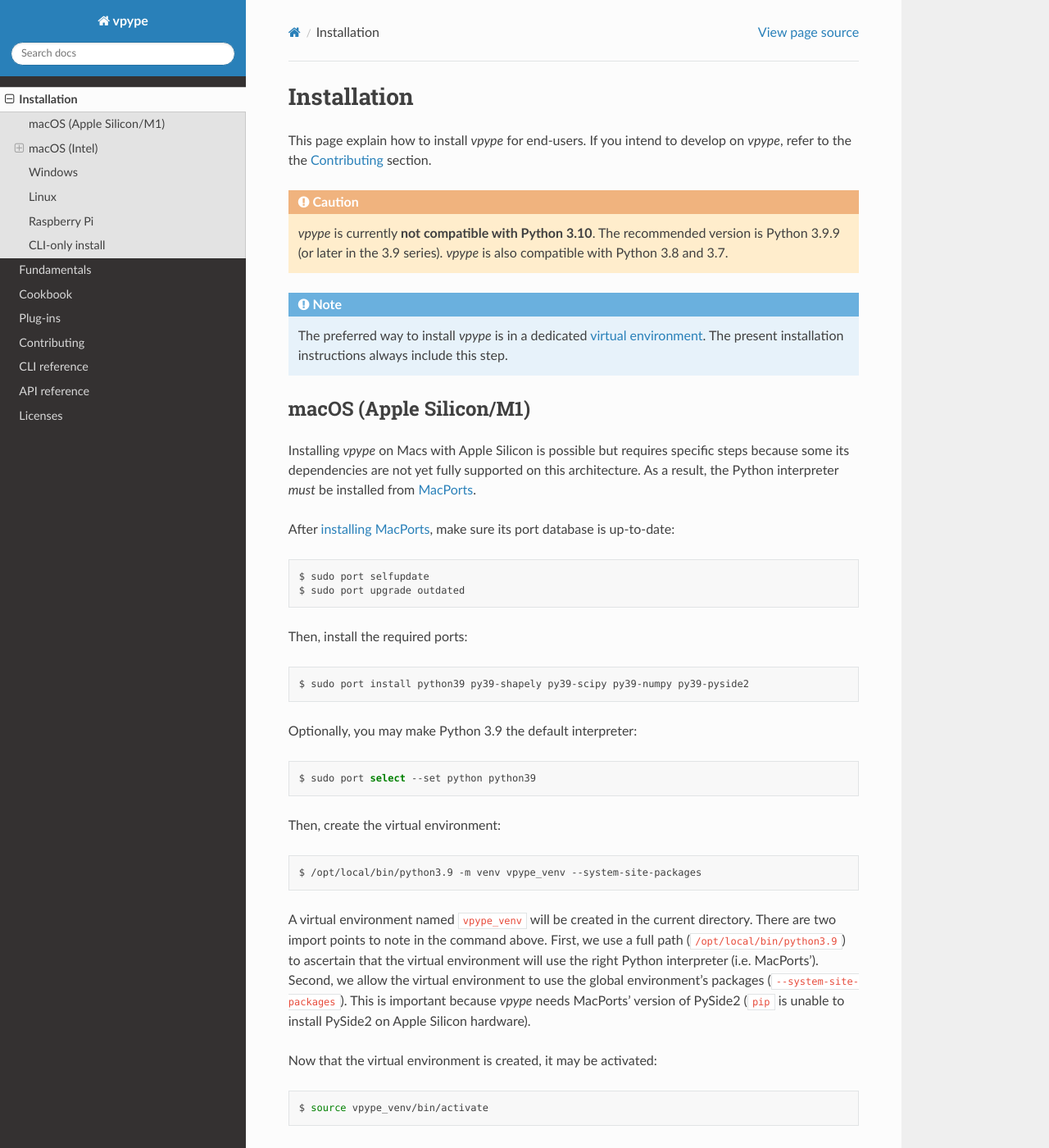
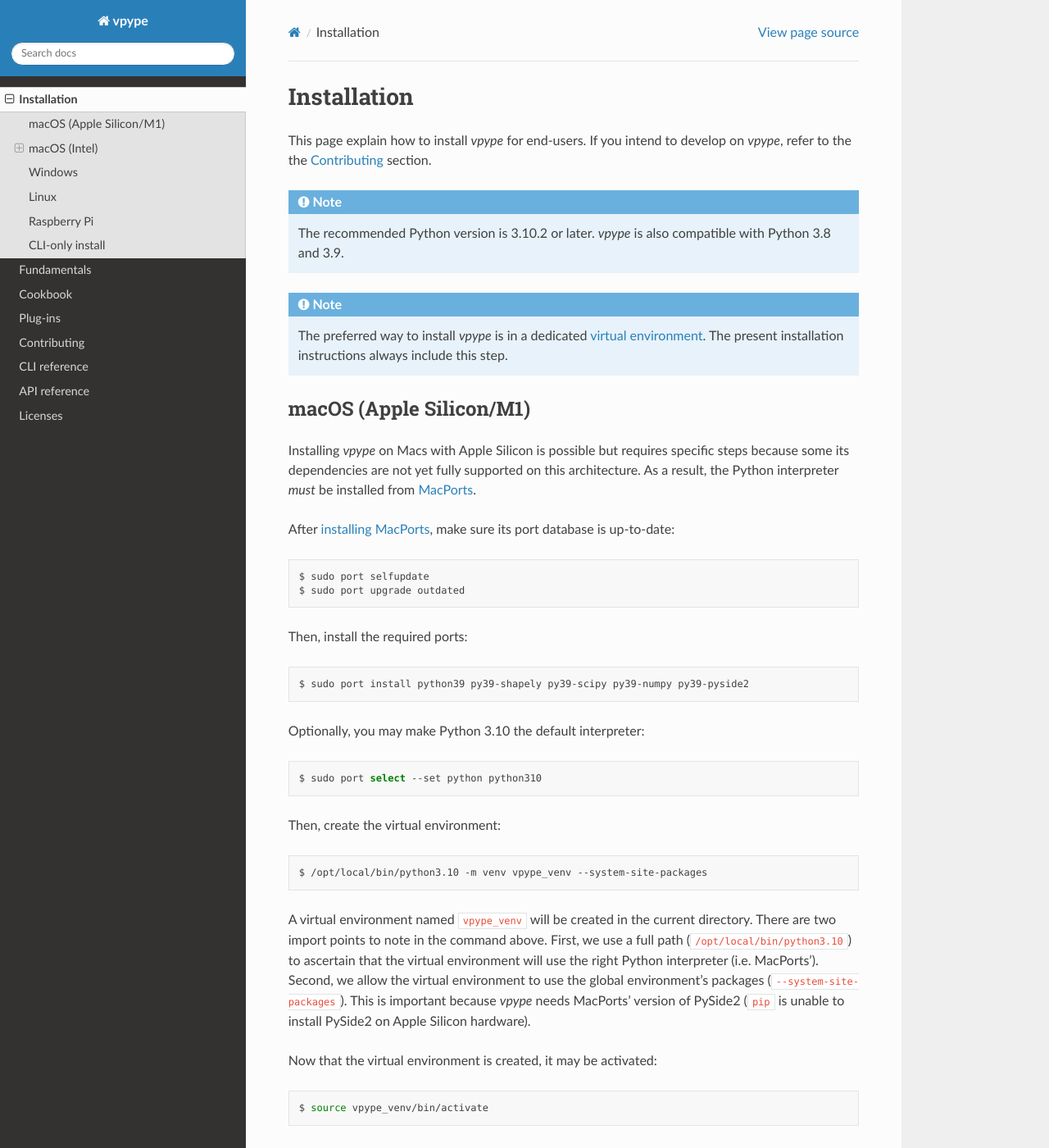
Before and after one commit to abey79/vpype, a Sphinx documentation site: the page built from docs/install.rst, in a window 1280 px wide and 1400 px high. Shown: the whole window at 82% size. Built offline with Sphinx 7.4.7 and the Read the Docs theme 2.0.0, drawn with Linux system fonts in a browser that asks for light colours; some of the changed text lies outside the part shown.

Commit message:
- .readthedocs.yml: updated to 3.10 and newer format - Actions:   - Win installer built with 3.10   - Fixed missing quotes around 3.10   - Updated Poetry to 1.1.13   - Changed full pytest run to 3.10 - Updated install doc - Updated CHANGELOG.md
- Fixed workf

```diff
--- a/docs/install.rst
+++ b/docs/install.rst
@@ -6,10 +6,14 @@
 
 This page explain how to install *vpype* for end-users. If you intend to develop on *vpype*, refer to the the :ref:`contributing` section.
 
-.. caution::
+..
+  .. caution::
 
-    *vpype* is currently **not compatible with Python 3.10**. The recommended version is Python 3.9.9 (or later in the 3.9 series). *vpype* is
-    also compatible with Python 3.8 and 3.7.
+      *vpype* is currently **not compatible with Python 3.10**. The recommended version is Python 3.9.9 (or later in the 3.9 series). *vpype* is also compatible with Python 3.8 and 3.7.
+
+.. note::
+
+  The recommended Python version is 3.10.2 or later. *vpype* is also compatible with Python 3.8 and 3.9.
 
 .. note::
 
@@ -32,16 +36,16 @@
 
   $ sudo port install python39 py39-shapely py39-scipy py39-numpy py39-pyside2
 
-Optionally, you may make Python 3.9 the default interpreter::
+Optionally, you may make Python 3.10 the default interpreter::
 
-  $ sudo port select --set python python39
+  $ sudo port select --set python python310
 
 Then, create the virtual environment::
 
-  $ /opt/local/bin/python3.9 -m venv vpype_venv --system-site-packages
+  $ /opt/local/bin/python3.10 -m venv vpype_venv --system-site-packages
 
 A virtual environment named ``vpype_venv`` will be created in the current directory. There are two import points to note in the command above.
-First, we use a full path (``/opt/local/bin/python3.9``) to ascertain that the virtual environment will use the right Python interpreter (i.e. MacPorts'). Second, we allow the virtual environment to use the global environment's packages (``--system-site-packages``). This is important because *vpype* needs MacPorts' version of PySide2 (``pip`` is unable to install PySide2 on Apple Silicon hardware).
+First, we use a full path (``/opt/local/bin/python3.10``) to ascertain that the virtual environment will use the right Python interpreter (i.e. MacPorts'). Second, we allow the virtual environment to use the global environment's packages (``--system-site-packages``). This is important because *vpype* needs MacPorts' version of PySide2 (``pip`` is unable to install PySide2 on Apple Silicon hardware).
 
 Now that the virtual environment is created, it may be activated::
 
@@ -71,7 +75,7 @@
 
 The instructions above also apply but, since dependencies have better support for Intel-based Macs, some steps may be simplified.
 
-Firstly, the `official Python distribution <https://www.python.org/downloads/>`_ may be used instead of MacPorts' (again, install Python 3.9 and avoid Python 3.10 as *vpype* is not yet compatible). Secondly, ``pip`` will successfully install all dependencies so using system packages is not required.
+Firstly, the `official Python distribution <https://www.python.org/downloads/>`_ may be used instead of MacPorts'. Secondly, ``pip`` will successfully install all dependencies so using system packages is not required.
 
 Using MacPorts
 --------------
```
Also changed, not shown: other parts of docs/install.rst (+2 -2 lines), CHANGELOG.md (+4 -0 lines), .readthedocs.yml, 2 other files.
